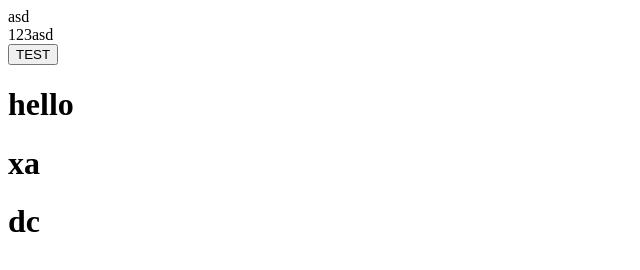
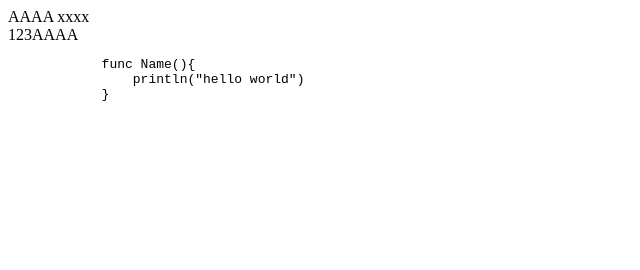
Before and after one commit to tungyao/render, a plain HTML site: page index.html in a window 1280 px wide. Shown: the whole page, without its empty margins (0-640 px from the left). Drawn offline with Linux system fonts and the light colour scheme.

Commit message:
fix all bug

```diff
--- a/index.html
+++ b/index.html
@@ -10,25 +10,32 @@
 </head>
 <body>
 <div render-obj="data" class="root">
-    {item.name}
-    <div oncancel="{item.name}">
-        {item.age}{item.name}
+    {{name}}
+    {{ak.yashua}}
+    <div>
+        {{age}} {{name}}
+        <pre>
+            func Name(){
+                println("hello world")
+            }
+
+        </pre>
     </div>
 </div>
-<button onclick="test()">TEST</button>
-<div>
-    <h1>hello</h1>
-</div>
-<div render-for="data" class="array">
-    <h1>{item.age}{item.name}</h1>
-</div>
+<!--<button onclick="test()">TEST</button>-->
+<!--<div>-->
+<!--    <h1>hello</h1>-->
+<!--</div>-->
+<!--<div render-for="data" class="array">-->
+<!--    <h1>{item.age}{item.name}</h1>-->
+<!--</div>-->
 <script src="test.js"></script>
 <script>
 
     let X = NewRender().setNode(".root");
-    X.obj({data: {name: "asd", age: 123}});
-    let Y = NewRender(".array");
-    Y.for({data: [{name: "a", age: "x"}, {name: "c", age: "d"}]});
+    X.obj({data: {name: "AAAA", age: 123,ak:{yashua:"xxxx"}}});
+    // let Y = NewRender(".array");
+    // Y.for({data: [{name: "a", age: "x"}, {name: "c", age: "d"}]});
 
     function test() {
         X.obj({data: {name: "zxc", age:Math.random()}});
--- a/render.js
+++ b/render.js
@@ -55,21 +55,21 @@ class Render {
 
     _change(html, nodex, data) {
         let a = 0;
-        for (let j in html) {
-            if (html[j] === "{") {
-                a = j;
+        for (let j = 0; j < html.length; j++) {
+            if (html[j] === "{" && html[j + 1] === "{") {
+                a = j - 1;
             }
-            if (html[j] === "}") {
-                let ns = html.substr(a, j - a + 1);
-                let nss = html.substr(a, j - a);
-                let d = nss.split(".");
+            if (html[j] === "}" && html[j + 1] === "}") {
+                let nss = html.substring(a, j + 2);
+                let ns = nss.substring(3, nss.length-2);
+                let d = ns.split(".");
                 let key;
-                if (d.length > 2) {
-                    key = this._fff(data[d[1]], d.pop());
+                if (d.length >= 2) {
+                    key = this._fff(data[d[0]], d.pop());
                 } else {
-                    key = data[d[1]];
+                    key = data[d[0]];
                 }
-                let value = html.replace(ns, key);
+                let value = html.replace(nss, key);
                 if (nodex.nodeValue === null) {
                     nodex.innerHTML = value;
                 } else {
```
